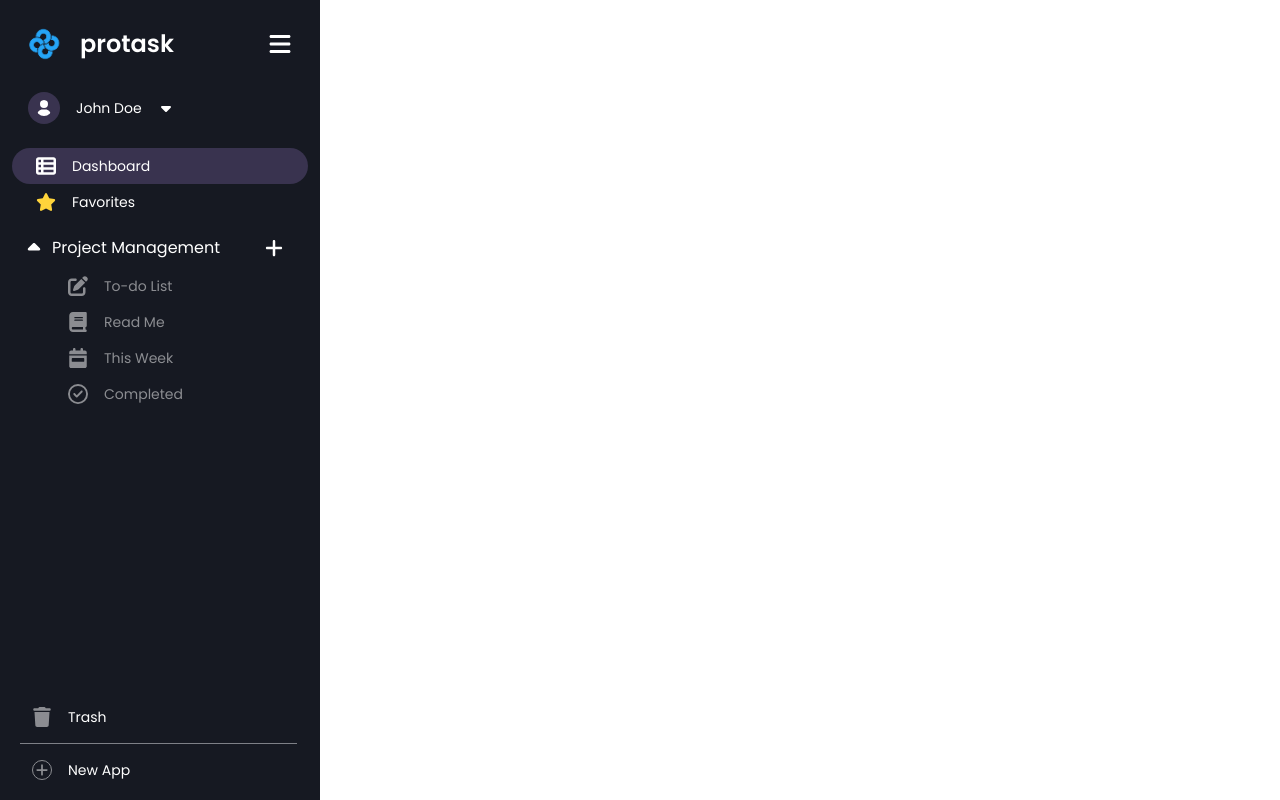
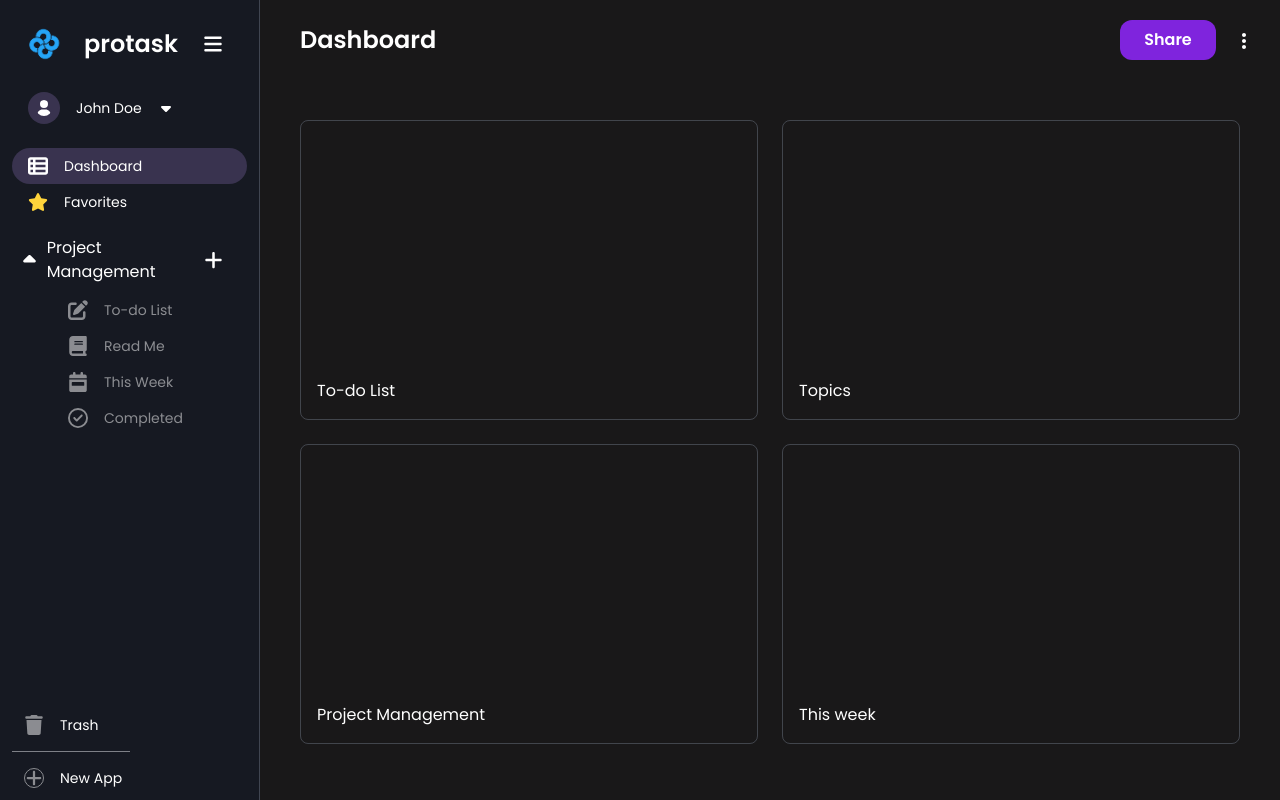
Before and after one commit to dhimanshashank/Protask-Management-Platform, a React (Vite) app in the folder frontend/: page /dashboard in a window 1280 px wide. Built offline with nearby package versions, Linux system fonts and the light colour scheme; a web font is replaced by a local one.

Commit message:
Dashboard added initial layout and Home page added

```diff
--- a/frontend/src/App.jsx
+++ b/frontend/src/App.jsx
@@ -1,11 +1,18 @@
+import Dashboard from "./pages/Dashboard"
 import Home from "./pages/Home"
+import { BrowserRouter, Route, Routes } from "react-router-dom"
 import './App.css'
 
 function App() {
 
-  return <>
-      <Home />
-    </>
+  return (
+    <BrowserRouter>
+      <Routes>
+        <Route path="/" element={<Home />} />
+        <Route path="/dashboard" element={<Dashboard />} />
+      </Routes>
+    </BrowserRouter>
+  )
 }
 
 export default App
--- a/frontend/src/components/Sidebar.jsx
+++ b/frontend/src/components/Sidebar.jsx
@@ -1,43 +1,67 @@
 import React, { useState } from "react";
 
 const Sidebar = () => {
+  const [isSidebarOpen, setIsSidebarOpen] = useState(true); // State to control sidebar visibility
   const [activeSection, setActiveSection] = useState("Dashboard");
 
+  const toggleSidebar = () => {
+    setIsSidebarOpen(!isSidebarOpen);
+  };
+
   return (
-    <div className="h-screen bg-midnight w-1/4 p-3 z-50">
-      {/* Header of sidebar -> Includes logo, name and hide sidebar button */}
+    <div
+      className={`h-screen bg-midnight p-3 z-50 sidebar transition-all duration-300 ease-in-out border-r border-gray-500 border-opacity-50 ${
+        isSidebarOpen ? "w-1/4" : "w-20"
+      } overflow-hidden`}
+    >
+      {/* Header of Sidebar */}
       <div className="flex items-center mb-4">
         <img
           src={"../src/assets/Protask.png"}
           alt="logo"
-          className="cursor-pointer p-1 w-[4rem] h-[4rem] rounded-full"
+          className={`cursor-pointer rounded-full transition-all duration-300 ${
+            isSidebarOpen ? "w-[4rem] h-[4rem] p-1" : "w-[2rem] h-[2rem]"
+          }`}
         />
-        <h1 className="text-white cursor-pointer text-2xl font-bold ml-1">
+        {isSidebarOpen && (
+          <h1 className="text-white cursor-pointer text-2xl font-bold ml-2">
             protask
           </h1>
+        )}
+        <button
+          className="ml-auto mr-4 p-2 rounded focus:outline-none"
+          onClick={toggleSidebar}
+        >
           <img
             src={"../src/assets/sidebar/bars-solid.svg"}
-          alt="bars"
-          className="w-6 h-6 cursor-pointer ml-auto mr-4"
+            alt="toggle"
+            className="w-5 h-5 cursor-pointer transition-all duration-300 ease-in-out transform rotate-180 z-50 hover:scale-110"
           />
+        </button>
       </div>
 
-      {/* User profile of sidebar */}
+      {/* User Profile */}
       <div className="flex items-center mb-6">
         <img
           src={"../src/assets/sidebar/user-solid.svg"}
           alt="userProfile"
-          className="w-8 h-8 cursor-pointer ml-4 mr-4 rounded-full bg-[#39334F] p-2"
+          className={`rounded-full bg-[#39334F] cursor-pointer transition-all duration-300 ${
+            isSidebarOpen ? "w-8 h-8 p-2 ml-4 mr-4" : "w-5 h-5 ml-2"
+          }`}
         />
+        {isSidebarOpen && (
+          <>
             <h2 className="text-white cursor-pointer text-sm">John Doe</h2>
             <img
               src={"../src/assets/sidebar/caret-down-solid.svg"}
-          alt="userProfile"
-          className="w-4 h-4 cursor-pointer ml-4 mr-4"
+              alt="caret"
+              className="w-4 h-4 cursor-pointer ml-4"
             />
+          </>
+        )}
       </div>
 
-      {/* Navigation of sidebar */}
+      {/* Navigation */}
       <div className="mb-2">
         {/* Dashboard */}
         <div
@@ -49,9 +73,9 @@ const Sidebar = () => {
           <img
             src={"../src/assets/sidebar/table-list-solid.svg"}
             alt="dashboard"
-            className="w-5 h-5 cursor-pointer ml-4 mr-4"
+            className="w-5 h-5 ml-2 mr-4"
           />
-          <h2 className="text-white text-sm">Dashboard</h2>
+          {isSidebarOpen && <h2 className="text-white text-sm">Dashboard</h2>}
         </div>
 
         {/* Favorites */}
@@ -63,92 +87,93 @@ const Sidebar = () => {
         >
           <img
             src={"../src/assets/sidebar/star-solid.svg"}
-            alt="Favorites"
-            className="w-5 h-5 cursor-pointer ml-4 mr-4"
+            alt="favorites"
+            className="w-5 h-5 ml-2 mr-4"
           />
-          <h2 className="text-white text-sm">Favorites</h2>
+          {isSidebarOpen && <h2 className="text-white text-sm">Favorites</h2>}
         </div>
       </div>
 
-      {/* Various aspects of features such as project management */}
+      {/* Features Section */}
       <div>
-        {/* Header for Project Management */}
         <div>
-          <div className="flex items-center cursor-pointer p-2">
+          <div className="flex items-center cursor-pointer p-2 pl-1">
+            {isSidebarOpen && (
               <img
                 src={"../src/assets/sidebar/caret-up-solid.svg"}
-              alt="Projects"
-              className="w-5 h-5 cursor-pointer ml-1 mr-2"
+                alt="projects"
+                className="w-5 h-5 ml-1 mr-2"
               />
+            )}
+            {isSidebarOpen ? (
               <h2 className="text-white text-md">Project Management</h2>
+            ) : (
+              <h2 className="text-white text-sm">Projects</h2>
+            )}
+            {isSidebarOpen && (
               <img
                 src={"../src/assets/sidebar/plus-solid.svg"}
-              alt="Add Project"
+                alt="add-project"
                 className="w-5 h-5 cursor-pointer ml-auto mr-4"
               />
+            )}
           </div>
 
-          {/* List of Projects */}
-          <div className="ml-12">
-            <div className="flex items-center cursor-pointer p-2">
+          {/* Project List */}
+          <div className={`ml-12 ${!isSidebarOpen && "hidden"}`}>
+            {["To-do List", "Read Me", "This Week", "Completed"].map(
+              (project, index) => (
+                <div
+                  key={index}
+                  className="flex items-center cursor-pointer p-2"
+                >
                   <img
-                src={"../src/assets/sidebar/pen-to-square-solid.svg"}
-                alt="To-do List"
-                className="w-5 h-5 cursor-pointer mr-4 opacity-50"
+                    src={`../src/assets/sidebar/${
+                      index === 0
+                        ? "pen-to-square-solid.svg"
+                        : index === 1
+                        ? "book-solid.svg"
+                        : index === 2
+                        ? "calendar-week-solid.svg"
+                        : "circle-check-regular.svg"
+                    }`}
+                    alt={project}
+                    className="w-5 h-5 mr-4 opacity-50"
                   />
-              <h2 className="text-white text-sm opacity-50">To-do List</h2>
+                  <h2 className="text-white text-sm opacity-50">{project}</h2>
                 </div>
-
-            <div className="flex items-center cursor-pointer p-2">
-              <img
-                src={"../src/assets/sidebar/book-solid.svg"}
-                alt="Read Me"
-                className="w-5 h-5 cursor-pointer mr-4 opacity-50"
-              />
-              <h2 className="text-white text-sm opacity-50">Read Me</h2>
-            </div>
-
-            <div className="flex items-center cursor-pointer p-2">
-              <img
-                src={"../src/assets/sidebar/calendar-week-solid.svg"}
-                alt="Read Me"
-                className="w-5 h-5 cursor-pointer mr-4 opacity-50 rounded-sm"
-              />
-              <h2 className="text-white text-sm opacity-50">This Week</h2>
-            </div>
-
-            <div className="flex items-center cursor-pointer p-2">
-              <img
-                src={"../src/assets/sidebar/circle-check-regular.svg"}
-                alt="Read Me"
-                className="w-5 h-5 cursor-pointer mr-4 opacity-50"
-              />
-              <h2 className="text-white text-sm opacity-50">Completed</h2>
+              )
+            )}
           </div>
         </div>
       </div>
 
-        {/* Bottom of sidebar */}
-        <div className="flex flex-wrap items-center cursor-pointer p-2 absolute bottom-0">
+      {/* Bottom Section */}
+      <div className="absolute bottom-0">
         <div className="flex items-center cursor-pointer p-2">
           <img
             src="../src/assets/sidebar/trash-solid.svg"
-              alt="delete icon"
-              className="w-5 h-5 cursor-pointer ml-1 mr-4 opacity-50"
+            alt="delete-icon"
+            className={`w-5 h-5 ml-1 mr-4 opacity-50 ${
+              !isSidebarOpen && "ml-2"
+            }`}
           />
-            <h2 className="text-white text-sm">Trash</h2>
+          {isSidebarOpen && <h2 className="text-white text-sm">Trash</h2>}
         </div>
-
-          <div className="w-full border-t border-gray-200 mt-2 opacity-50 px-8"></div>
-
+        <div
+          className={`w-full border-t border-gray-200 mt-2 opacity-50 ${
+            isSidebarOpen ? "px-8" : ""
+          }`}
+        ></div>
         <div className="flex items-center cursor-pointer p-2 mt-2 mb-1">
           <img
             src={"../src/assets/sidebar/plus-solid.svg"}
-              alt="Add app"
-              className="w-5 h-5 cursor-pointer ml-1 mr-4 border border-white rounded-full opacity-50 p-0.5"
+            alt="add-app"
+            className={`w-5 h-5 ml-1 mr-4 border border-white rounded-full opacity-50 ${
+              !isSidebarOpen && "ml-2"
+            }`}
           />
-            <h2 className="text-white text-sm">New App</h2>
-          </div>
+          {isSidebarOpen && <h2 className="text-white text-sm">New App</h2>}
         </div>
       </div>
     </div>
--- /dev/null
+++ b/frontend/src/pages/Dashboard.jsx
@@ -0,0 +1,66 @@
+import React from "react";
+import Sidebar from "../components/Sidebar";
+import { Link } from "react-router-dom";
+import Todo from "../components/Todo";
+import MoreVertIcon from "@mui/icons-material/MoreVert";
+
+const Home = () => {
+  return (
+    <div className="flex bg-blackboard h-screen">
+      {/* Sidebar component */}
+      <Sidebar />
+
+      {/* Main content top section */}
+      <div className="flex flex-col w-full">
+        <div className="flex h-20 w-full relative items-center justify-between">
+          <h1 className="text-white text-2xl font-bold px-10 py-5">
+            Dashboard
+          </h1>
+          <button className="bg-purple hover:bg-purple-800 text-white font-bold py-2 px-4 rounded-xl h-10 w-24 absolute right-16">
+            Share
+          </button>
+
+          {/* More options button */}
+          <button className="text-white font-bold py-2 px-4 h-10 w-10 absolute right-6">
+            <MoreVertIcon />
+          </button>
+        </div>
+
+        {/* Main content */}
+        <div className="grid grid-cols-2 gap-x-6 gap-y-6 p-10 w-full h-[calc(100vh-6rem)]">
+          {/* Card 1 */}
+          <div className="text-white border border-gray-500 border-opacity-50 rounded-lg p-4 relative">
+            <Link to="/todo" element={<Todo />}></Link>
+            <h2 className="text-md mb-2 absolute bottom-2 cursor-pointer">
+              To-do List
+            </h2>
+          </div>
+
+          {/* correct from here */}
+          {/* Card 2 */}
+          <div className="text-white border border-gray-500 border-opacity-50 rounded-lg p-4 relative">
+            <h2 className="text-md mb-2 absolute bottom-2 cursor-pointer">
+              Topics
+            </h2>
+          </div>
+
+          {/* Card 3 */}
+          <div className="text-white border border-gray-500 border-opacity-50 rounded-lg p-4 relative">
+            <h2 className="text-md mb-2 absolute bottom-2 cursor-pointer">
+              Project Management
+            </h2>
+          </div>
+
+          {/* Card 4 */}
+          <div className="text-white border border-gray-500 border-opacity-50 rounded-lg p-4 relative">
+            <h2 className="text-md mb-2 absolute bottom-2 cursor-pointer">
+              This week
+            </h2>
+          </div>
+        </div>
+      </div>
+    </div>
+  );
+};
+
+export default Home;
--- a/frontend/src/pages/Home.jsx
+++ b/frontend/src/pages/Home.jsx
@@ -1,11 +1,15 @@
 import React from 'react'
-import Sidebar from '../components/Sidebar'
+import Dashboard from './Dashboard'
+import { Link } from 'react-router-dom'
 
 const Home = () => {
   return (
     <div>
-      <Sidebar />
+      <button className='bg-blue-500 hover:bg-blue-700 text-white font-bold py-2 px-4 rounded'>
+        <Link to="/dashboard" element={<Dashboard />}>Dashboard</Link>
+      </button>
     </div>
+
   )
 }
 
```
Also changed, not shown: frontend/package.json (+7 -1 lines), 1 other file (tests, documents, lock files or other folders). Lines whose indentation alone changed are shown as unchanged.
